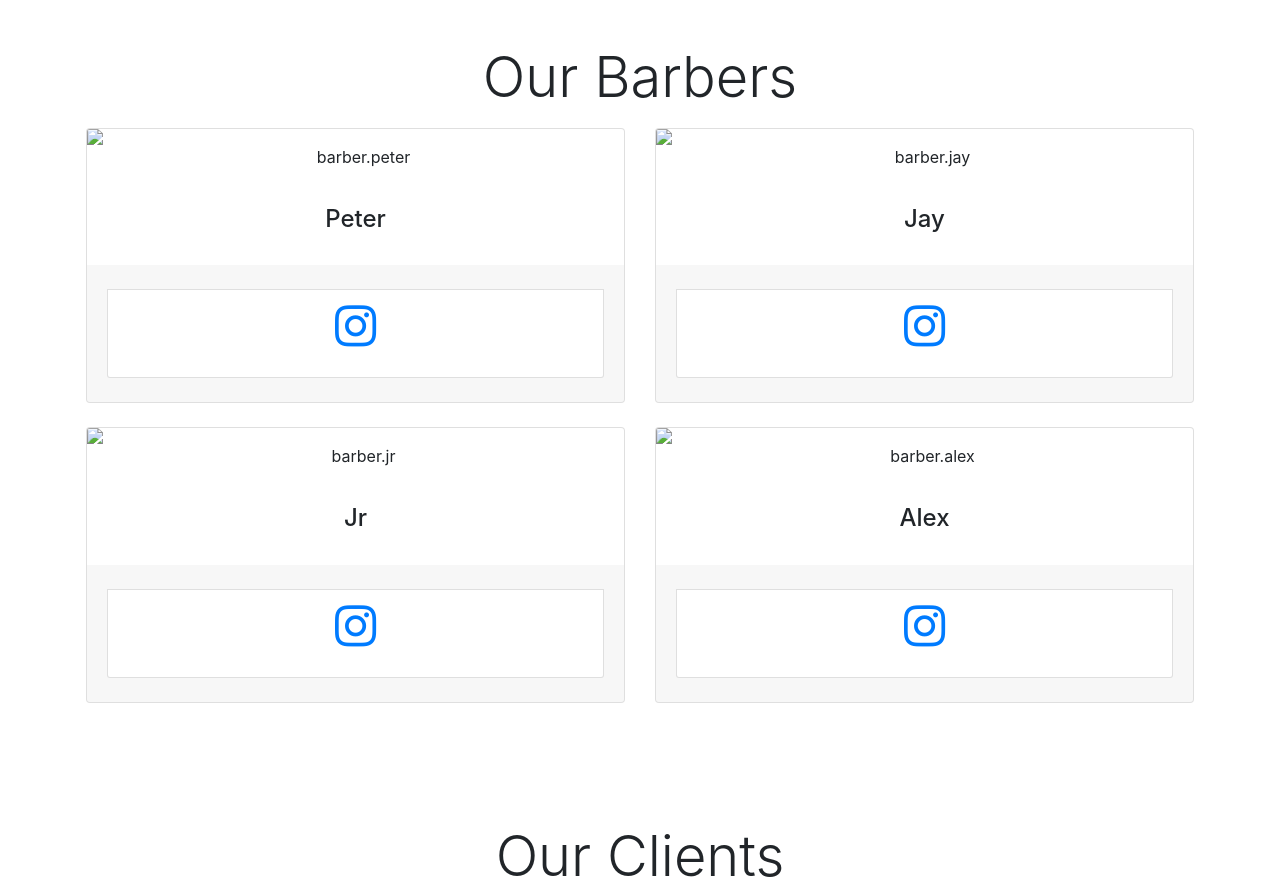
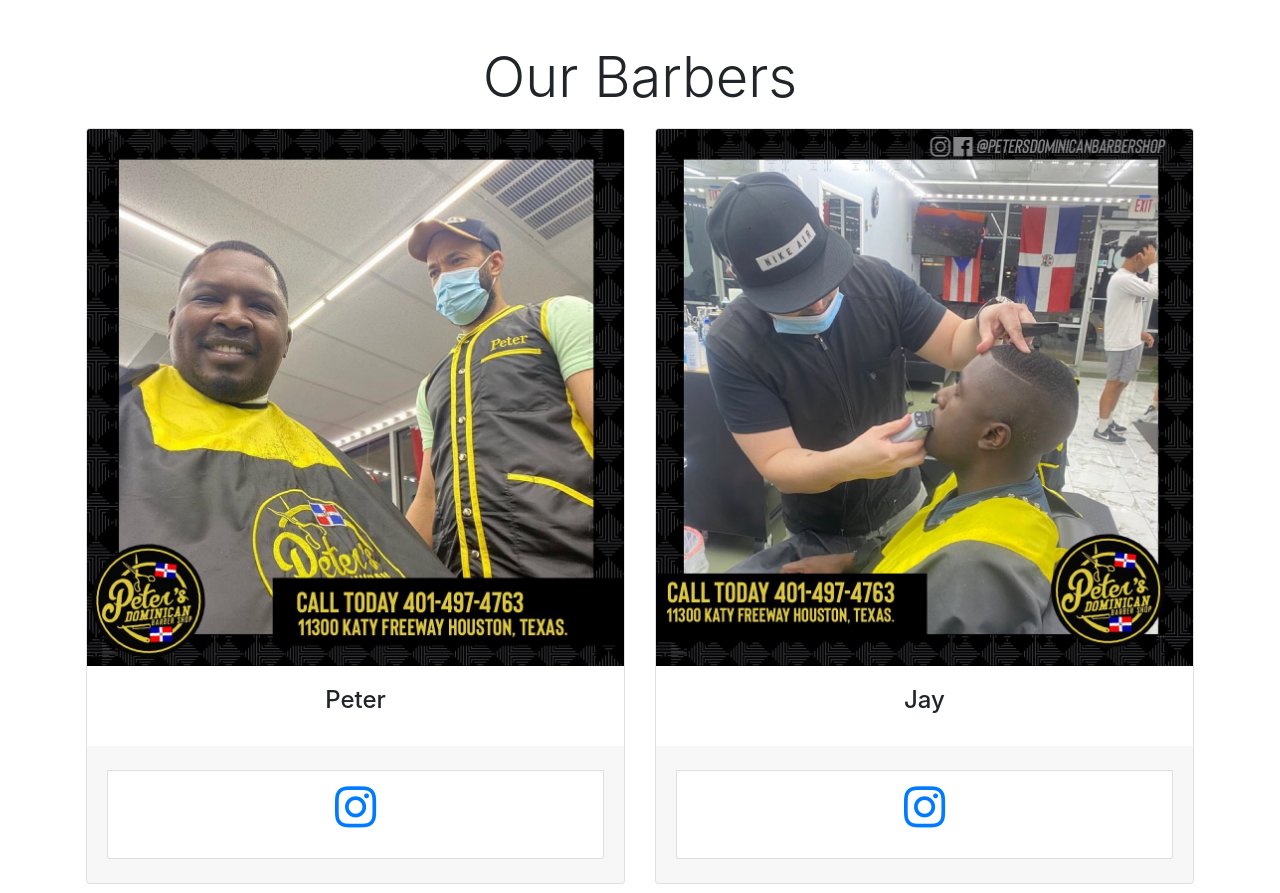
Before and after one commit to almonte914/petersbarbershop, a plain HTML site: page index.html in a window 1280 px wide. Shown: the part 540-1433 px from the top of the page. Drawn offline with nearby package versions, Linux system fonts and the light colour scheme; the site is published under a folder, as on GitHub Pages, so addresses that start at the root find nothing.

Commit message:
Update index.html

```diff
--- a/index.html
+++ b/index.html
@@ -70,7 +70,7 @@
 
       <div class="col-md-6 mb-4">
          <div class="card h-100">
-            <img class="card-img-top" src="/images/barber1.jpeg" alt=barber.peter style-width 100%>
+            <img class="card-img-top" src="images/barber1.jpeg" alt=barber.peter style-width 100%>
             <div class="card-body">
                <h4 class="card-title">Peter</h4>
                <p class="card-text"></p>
@@ -84,7 +84,7 @@
        <!-- Card 2 -->
     <div class="col-md-6 mb-4">
          <div class="card h-100">
-            <img class="card-img-top" src="/images/barber2a.jpeg" alt="barber.jay">
+            <img class="card-img-top" src="images/barber2a.jpeg" alt="barber.jay">
             <div class="card-body">
                <h4 class="card-title">Jay</h4>
                   <p class="card-text"></p>
@@ -99,7 +99,7 @@
 
        <div class="col-md-6 mb-4">
          <div class="card h-100">
-            <img class="card-img-top" src="/images/barber3.jpeg" alt="barber.jr">
+            <img class="card-img-top" src="images/barber3.jpeg" alt="barber.jr">
             <div class="card-body">
                <h4 class="card-title">Jr</h4>
                   <p class="card-text"></p>
@@ -114,7 +114,7 @@
 
        <div class="col-md-6 mb-4">
          <div class="card h-100">
-            <img class="card-img-top" src="/images/barber4.jpeg" alt="barber.alex">
+            <img class="card-img-top" src="images/barber4.jpeg" alt="barber.alex">
             <div class="card-body">
                <h4 class="card-title">Alex</h4>
                   <p class="card-text"></p>
```
